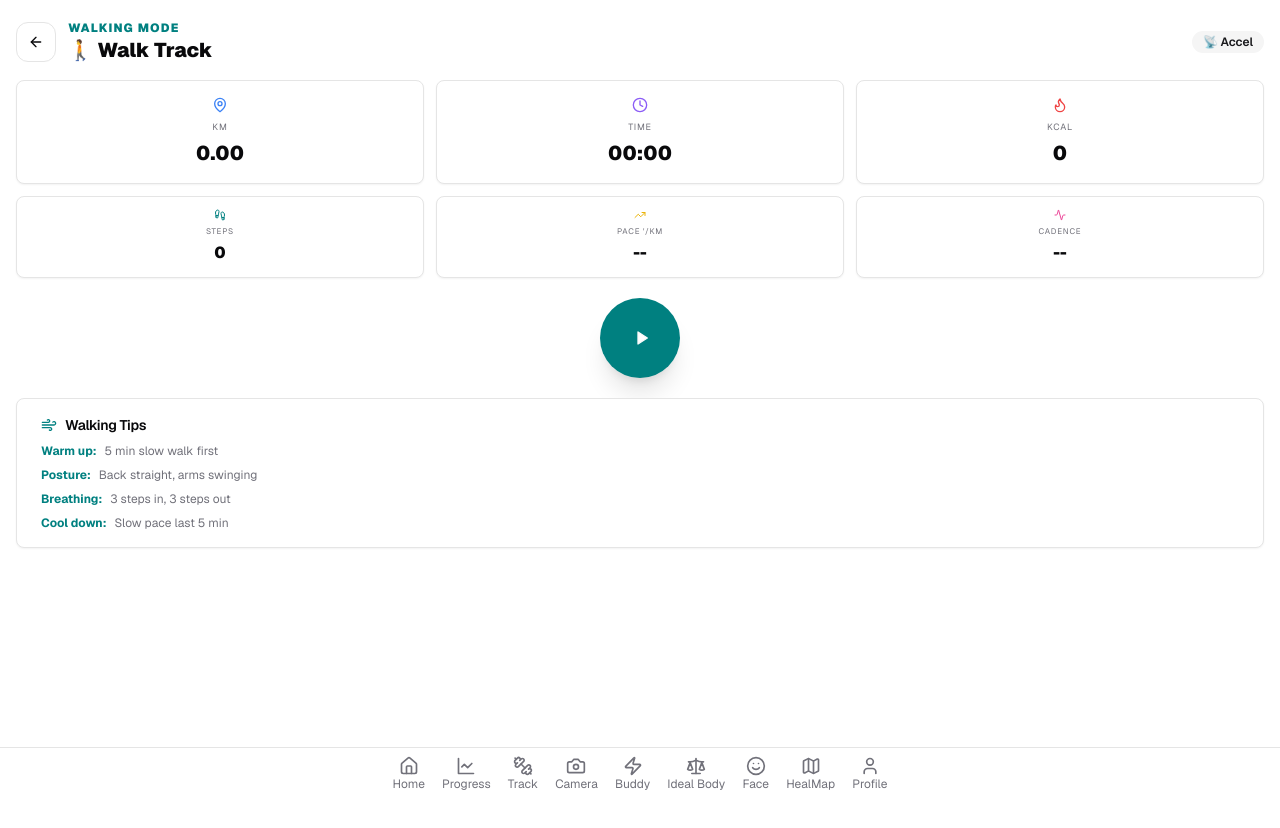
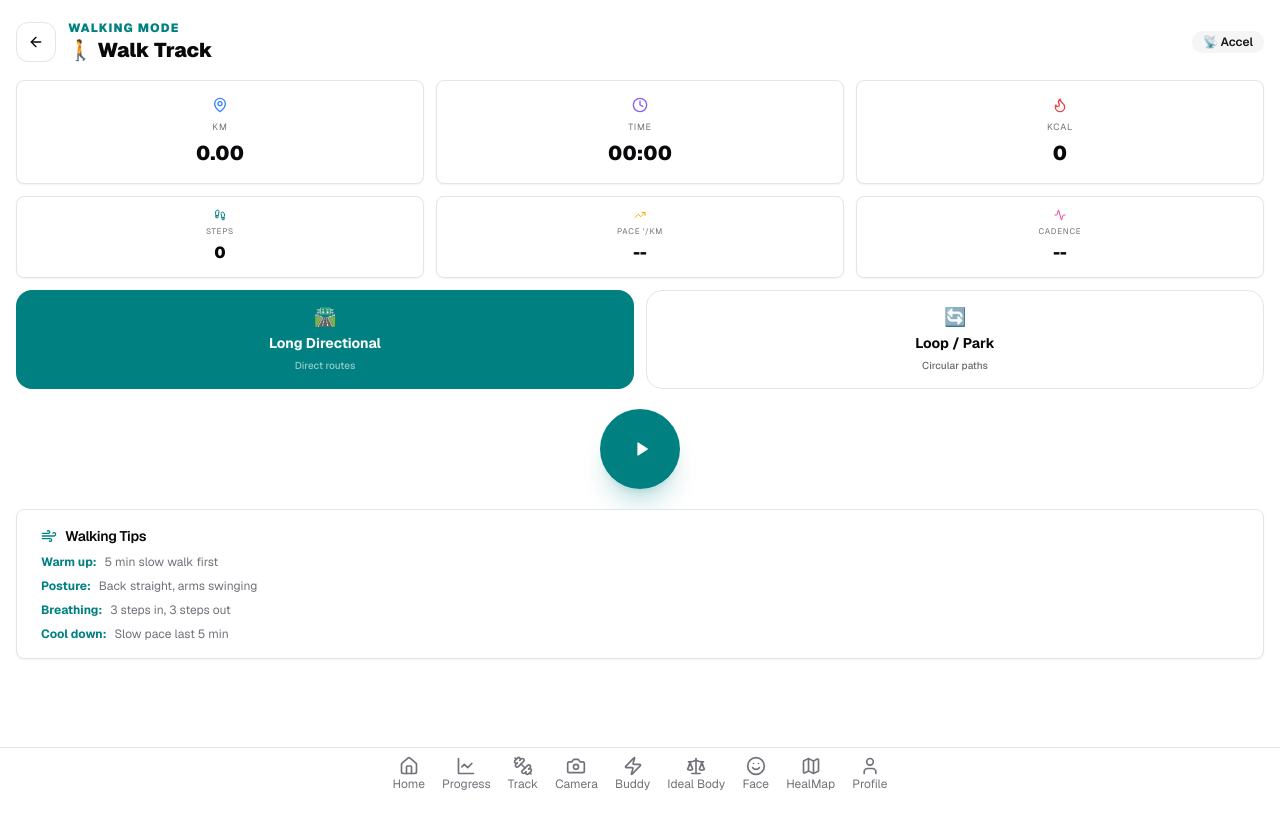
Before and after one commit to Hemanthporeddy8/fitjourney, a Next.js app: page /track/run-track in a window 1280 px wide. Both pictures are taken after a click on the button "Use Step Counter Instead". Shown: the top 828 px of the page. Built offline with nearby package versions, Linux system fonts and the light colour scheme.

Commit message:
Deployment: Proprietary FitJourneyNet V2 model (quantized) and tracker accuracy fixes

```diff
--- a/src/app/track/run-track/page.tsx
+++ b/src/app/track/run-track/page.tsx
@@ -26,8 +26,9 @@ function fmtTime(s: number) {
 }
 
 type Phase = 'permission' | 'idle' | 'active' | 'paused' | 'done';
+type TrackType = 'long' | 'loop';
 interface Coord { lat: number; lng: number }
-interface Result { mode: string; elapsed: number; distance: number; steps: number; calories: number; pace: number; goalKcal: number; goalName: string; }
+interface Result { mode: string; type: TrackType; elapsed: number; distance: number; steps: number; calories: number; pace: number; goalKcal: number; goalName: string; }
 
 function RunTrackContent() {
   const router = useRouter();
@@ -38,6 +39,7 @@ function RunTrackContent() {
 
   const [phase, setPhase] = useState<Phase>('permission');
   const [gpsEnabled, setGpsEnabled] = useState(false);
+  const [trackType, setTrackType] = useState<TrackType>('long');
   const [elapsed, setElapsed] = useState(0);
   const [distance, setDistance] = useState(0);
   const [steps, setSteps] = useState(0);
@@ -77,9 +79,16 @@ function RunTrackContent() {
 
   // Derived stats
   useEffect(() => {
-    setCalories(Math.round(distance * (CALORIES_PER_KM[mode] || 60)));
-    if (elapsed > 10 && distance > 0) setPace(parseFloat(((elapsed / 60) / distance).toFixed(2)));
-    if (elapsed > 0) setCadence(Math.round((steps / elapsed) * 60));
+    // Calories based on distance or steps if distance is failing
+    const effectiveDist = distance > 0 ? distance : (steps * STEP_M / 1000);
+    setCalories(Math.round(effectiveDist * (CALORIES_PER_KM[mode] || 60)));
+
+    if (elapsed > 5 && effectiveDist > 0.001) {
+      const minPerKm = (elapsed / 60) / effectiveDist;
+      // Sanity check: cap pace at 2 min/km (bullet train prevention)
+      setPace(minPerKm < 2 ? 2 : parseFloat(minPerKm.toFixed(2)));
+    }
+    if (elapsed > 0) setCadence(Math.round((steps / (elapsed / 60))));
   }, [distance, elapsed, steps, mode]);
 
   // Timer
@@ -112,61 +121,90 @@ function RunTrackContent() {
   }, [route]);
 
   const startGps = useCallback(() => {
+    const threshold = trackType === 'loop' ? 0.0015 : 0.004; // 1.5m for loop, 4m for long
     watchRef.current = navigator.geolocation.watchPosition(pos => {
       setGpsAccuracy(Math.round(pos.coords.accuracy));
+      // Discard low accuracy points initially
+      if (pos.coords.accuracy > 30 && route.length < 5) return;
+
       if (lastPosRef.current) {
         const inc = haversine(lastPosRef.current.coords.latitude, lastPosRef.current.coords.longitude, pos.coords.latitude, pos.coords.longitude);
-        if (inc > 0.003) {
+
+        // Speed check: discard jumps faster than 30km/h for walk/run
+        const speedKmh = (inc / ((pos.timestamp - lastPosRef.current.timestamp) / 3600000));
+        if (speedKmh > 35) return;
+
+        if (inc >= threshold) {
           setDistance(d => d + inc);
-          setSteps(s => s + Math.round((inc * 1000) / STEP_M));
           setRoute(r => [...r.slice(-300), { lat: pos.coords.latitude, lng: pos.coords.longitude }]);
+          lastPosRef.current = pos;
         }
+      } else {
+        lastPosRef.current = pos;
+        setRoute([{ lat: pos.coords.latitude, lng: pos.coords.longitude }]);
       }
-      lastPosRef.current = pos;
-    }, () => { }, { enableHighAccuracy: true, maximumAge: 1000 });
-  }, []);
+    }, () => { }, { enableHighAccuracy: true, maximumAge: 0, timeout: 5000 });
+  }, [trackType, route.length]);
 
-  const startAccelFallback = useCallback(() => {
+  const startAccel = useCallback(() => {
     const h = (e: DeviceMotionEvent) => {
       const acc = e.accelerationIncludingGravity; if (!acc) return;
       const mag = Math.sqrt((acc.x || 0) ** 2 + (acc.y || 0) ** 2 + (acc.z || 0) ** 2);
       accelBuf.current.push(mag);
-      if (accelBuf.current.length > 5) {
-        const b = accelBuf.current.slice(-5);
-        if (b[2] > b[1] && b[2] > b[3] && b[2] > 12) { setSteps(s => s + 1); setDistance(d => d + STEP_M / 1000); }
+      if (accelBuf.current.length > 10) {
+        const b = accelBuf.current.slice(-10);
+        // More robust peak detection: find max in window and check if it's a significant deviation from avg
+        const avg = b.reduce((a,c)=>a+c,0)/10;
+        const peak = Math.max(...b);
+        const peakIdx = b.indexOf(peak);
+
+        if (peakIdx === 5 && peak > avg + 1.5 && peak > 10.5) {
+          setSteps(s => s + 1);
+          // If GPS is failing/jittery, use steps to supplement distance
+          if (!gpsEnabled || gpsAccuracy && gpsAccuracy > 25) {
+            setDistance(d => d + STEP_M / 1000);
+          }
+        }
         accelBuf.current.shift();
       }
     };
     window.addEventListener('devicemotion', h);
     return () => window.removeEventListener('devicemotion', h);
-  }, []);
+  }, [gpsEnabled, gpsAccuracy]);
 
   const handleStart = () => {
     startRef.current = Date.now();
     setPhase('active');
-    if (gpsEnabled) startGps(); else cleanupAccel.current = startAccelFallback();
+    cleanupAccel.current = startAccel();
+    if (gpsEnabled) startGps();
   };
 
   const handlePause = () => {
     pauseAcc.current = elapsed; setPhase('paused');
     if (watchRef.current !== null) navigator.geolocation.clearWatch(watchRef.current);
+    if (cleanupAccel.current) { cleanupAccel.current(); cleanupAccel.current = null; }
   };
 
   const handleResume = () => {
     startRef.current = Date.now(); setPhase('active');
-    if (gpsEnabled) startGps(); else cleanupAccel.current = startAccelFallback();
+    cleanupAccel.current = startAccel();
+    if (gpsEnabled) startGps();
   };
 
   const handleStop = () => {
     if (watchRef.current !== null) navigator.geolocation.clearWatch(watchRef.current);
     if (cleanupAccel.current) cleanupAccel.current();
-    const r: Result = { mode, elapsed, distance: parseFloat(distance.toFixed(2)), steps, calories, pace, goalKcal, goalName };
+    const effectiveGoal = goalKcal || (aiGoal?.kcal || 0);
+    const r: Result = { mode, type: trackType, elapsed, distance: parseFloat(distance.toFixed(2)), steps, calories, pace, goalKcal: effectiveGoal, goalName };
     if (elapsed > 5) {
       const sessions = JSON.parse(localStorage.getItem('fitjourney_run_sessions') || '[]');
       sessions.unshift({ ...r, date: new Date().toISOString() });
       localStorage.setItem('fitjourney_run_sessions', JSON.stringify(sessions.slice(0, 30)));
       setResult(r); setPhase('done');
-    } else { router.back(); }
+    } else {
+      setPhase('idle');
+      router.back();
+    }
   };
 
   const prog = goalKcal > 0 ? Math.min(100, (calories / goalKcal) * 100) : 0;
@@ -338,15 +376,39 @@ function RunTrackContent() {
           ))}
         </div>
 
+        {/* Type Selector (Idle Phase) */}
+        {phase === 'idle' && (
+          <div className="grid grid-cols-2 gap-3 mb-4">
+            <Button
+              variant={trackType === 'long' ? 'default' : 'outline'}
+              className="flex flex-col h-auto py-3 gap-1 rounded-2xl"
+              onClick={() => setTrackType('long')}
+            >
+              <span className="text-lg">🛣️</span>
+              <span className="text-sm font-bold text-wrap leading-tight">Long Directional</span>
+              <span className="text-[10px] opacity-60">Direct routes</span>
+            </Button>
+            <Button
+              variant={trackType === 'loop' ? 'default' : 'outline'}
+              className="flex flex-col h-auto py-3 gap-1 rounded-2xl"
+              onClick={() => setTrackType('loop')}
+            >
+              <span className="text-lg">🔄</span>
+              <span className="text-sm font-bold text-wrap leading-tight">Loop / Park</span>
+              <span className="text-[10px] opacity-60">Circular paths</span>
+            </Button>
+          </div>
+        )}
+
         {/* Controls */}
         <div className="flex justify-center items-center gap-5 py-2">
           {phase === 'idle' && (
-            <Button size="lg" className="w-20 h-20 rounded-full shadow-xl" onClick={handleStart}>
+            <Button size="lg" className="w-20 h-20 rounded-full shadow-xl shadow-primary/20" onClick={handleStart}>
               <Play className="h-8 w-8 fill-white ml-1" />
             </Button>
           )}
           {phase === 'active' && (<>
-            <Button size="lg" className="w-20 h-20 rounded-full bg-yellow-500 hover:bg-yellow-600 shadow-xl" onClick={handlePause}>
+            <Button size="lg" className="w-20 h-20 rounded-full bg-yellow-500 hover:bg-yellow-600 shadow-xl shadow-yellow-500/20" onClick={handlePause}>
               <Pause className="h-8 w-8 fill-white" />
             </Button>
             <Button size="icon" variant="destructive" className="w-14 h-14 rounded-full" onClick={handleStop}>
@@ -354,7 +416,7 @@ function RunTrackContent() {
             </Button>
           </>)}
           {phase === 'paused' && (<>
-            <Button size="lg" className="w-20 h-20 rounded-full shadow-xl" onClick={handleResume}>
+            <Button size="lg" className="w-20 h-20 rounded-full shadow-xl shadow-primary/20" onClick={handleResume}>
               <Play className="h-8 w-8 fill-white ml-1" />
             </Button>
             <Button size="icon" variant="destructive" className="w-14 h-14 rounded-full" onClick={handleStop}>
```
Also changed, not shown: 1 other file (tests, documents, lock files or other folders).
